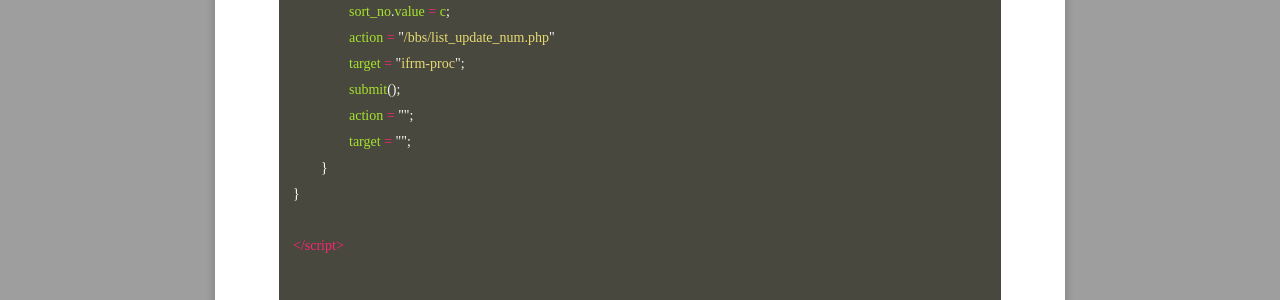
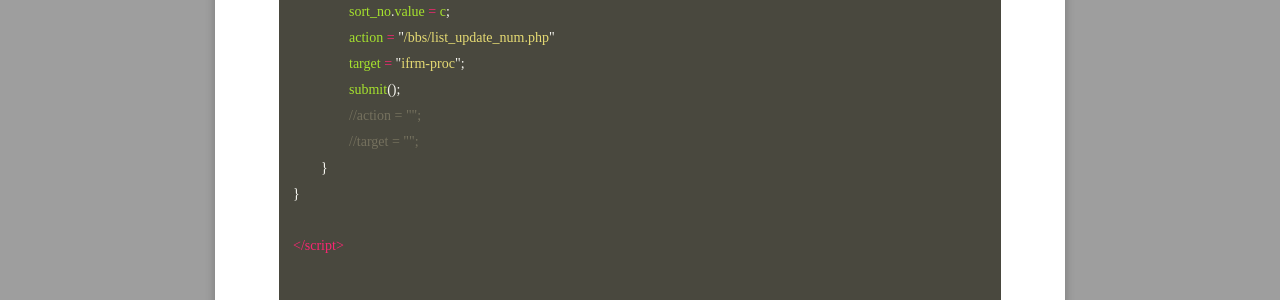
Before and after one commit to GayeonYoon/GayeonYoon.github.io, a Jekyll site: the page built from _posts/2021-08-17-BOARD-SORT.md, in a window 1280 px wide and 900 px high, scrolled down 3334 px. Shown: the part 253-553 px from the top of the window. Built offline with Jekyll 4.4.1, drawn with Linux system fonts in a browser that asks for light colours; some web fonts are replaced.

```diff
--- a/_posts/2021-08-17-BOARD-SORT.md
+++ b/_posts/2021-08-17-BOARD-SORT.md
@@ -128,8 +128,8 @@ function sortGoods(a,b,c){
 		action = "/bbs/list_update_num.php"
 		target = "ifrm-proc";
 		submit();
-		action = "";
-		target = "";
+		//action = "";
+		//target = "";
 	}
 }
 
```
